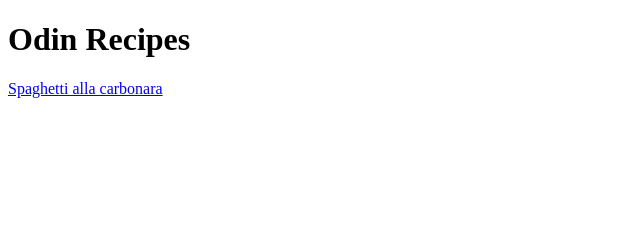
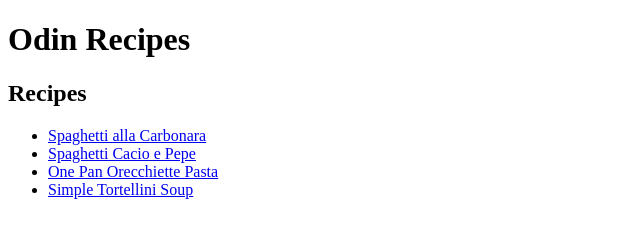
Before and after one commit to nixtamer/odin-recipes, a plain HTML site: page index.html in a window 1280 px wide. Shown: the whole page, without its empty margins (0-640 px from the left). Drawn offline with Linux system fonts and the light colour scheme.

Commit message:
Structure links in index.html
As i had to add more recipe's links, i embedded them in a <ul> list
to enhance their grouping

```diff
--- a/index.html
+++ b/index.html
@@ -8,6 +8,22 @@
 <body>
     <h1>Odin Recipes</h1>
 
-    <a href="recipes/spaghetti-carbonara.html">Spaghetti alla carbonara</a>
+    <h2>Recipes</h2>
+
+    <ul>
+        <li>
+            <a href="recipes/spaghetti-carbonara.html">Spaghetti alla Carbonara</a>
+        </li>
+        <li>
+            <a href="recipes/spaghetti-cacio-e-pepe.html">Spaghetti Cacio e Pepe</a>
+        </li>
+        <li>
+            <a href="recipes/one-pan-orecchiette-pasta.html">One Pan Orecchiette Pasta</a>
+        </li>
+        <li>
+            <a href="recipes/simple-tortellini-soup.html">Simple Tortellini Soup</a>
+        </li>
+    </ul>
+
 </body>
 </html>
```
Also changed, not shown: 1 other file.
